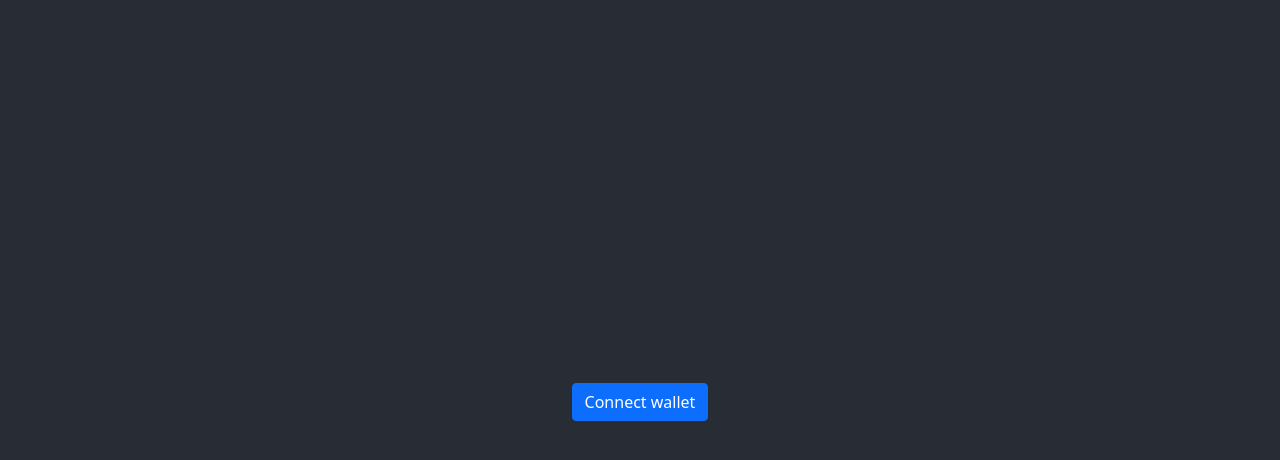
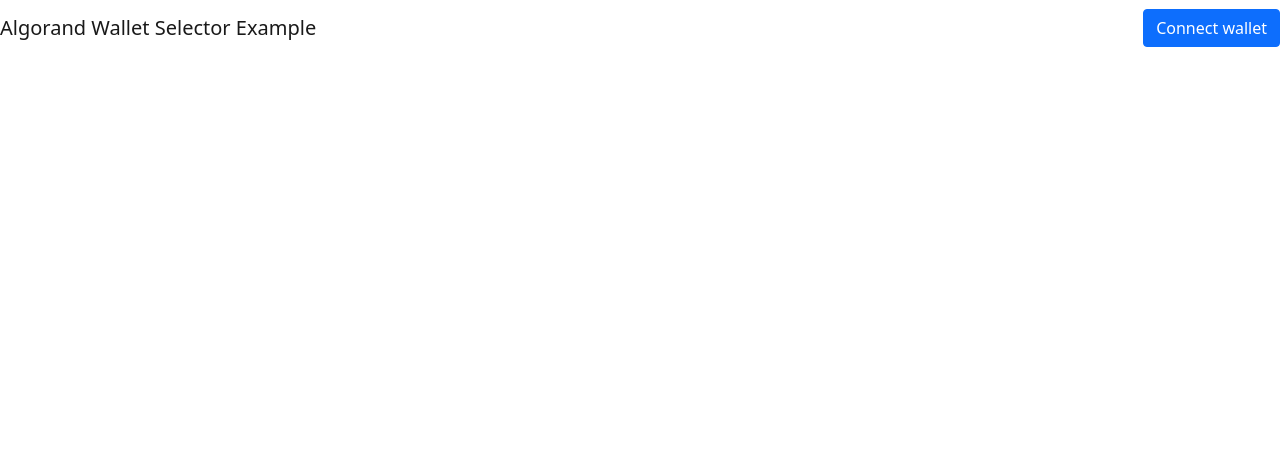
Before and after one commit to advra/algo-wallet-modal, a React (Create React App) app: page / in a window 1280 px wide. Shown: the top 460 px of the page. Built offline with nearby package versions, Linux system fonts and the light colour scheme; what @randlabs/myalgo-connect, @walletconnect/client would draw is missing.

Commit message:
Added navbar

```diff
--- a/src/App.js
+++ b/src/App.js
@@ -1,6 +1,6 @@
 import logo from './logo.svg';
 import './App.css';
-import { Button, Row, Col } from 'react-bootstrap';
+import { Button, Row, Col, Navbar, Container} from 'react-bootstrap';
 
 import ConnectButton from './ConnectButton';
 
@@ -14,9 +14,13 @@ import ConnectButton from './ConnectButton';
 function App() {
   return (
     <div className="App">
-      <header className="App-header">
-        <ConnectButton />
-      </header>
+    <Navbar>
+      <Navbar.Brand href="#home">Algorand Wallet Selector Example</Navbar.Brand>
+      <Navbar.Toggle />
+      <Navbar.Collapse className="justify-content-end">
+      <ConnectButton />
+      </Navbar.Collapse>
+    </Navbar>
     </div>
   );
 }
```
